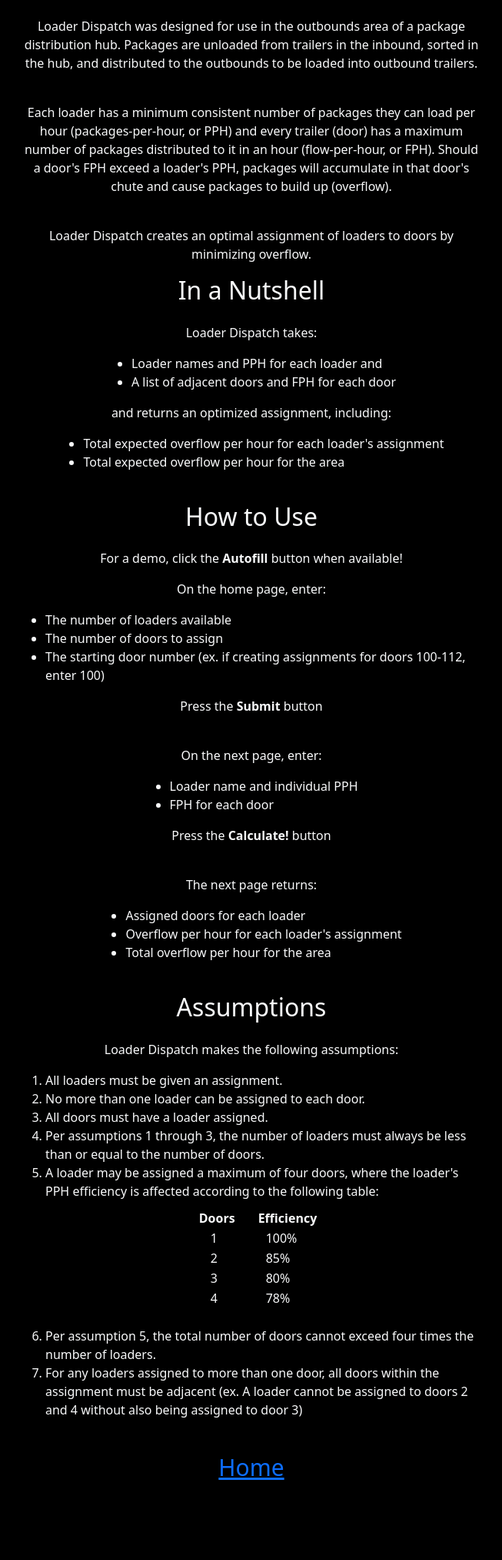
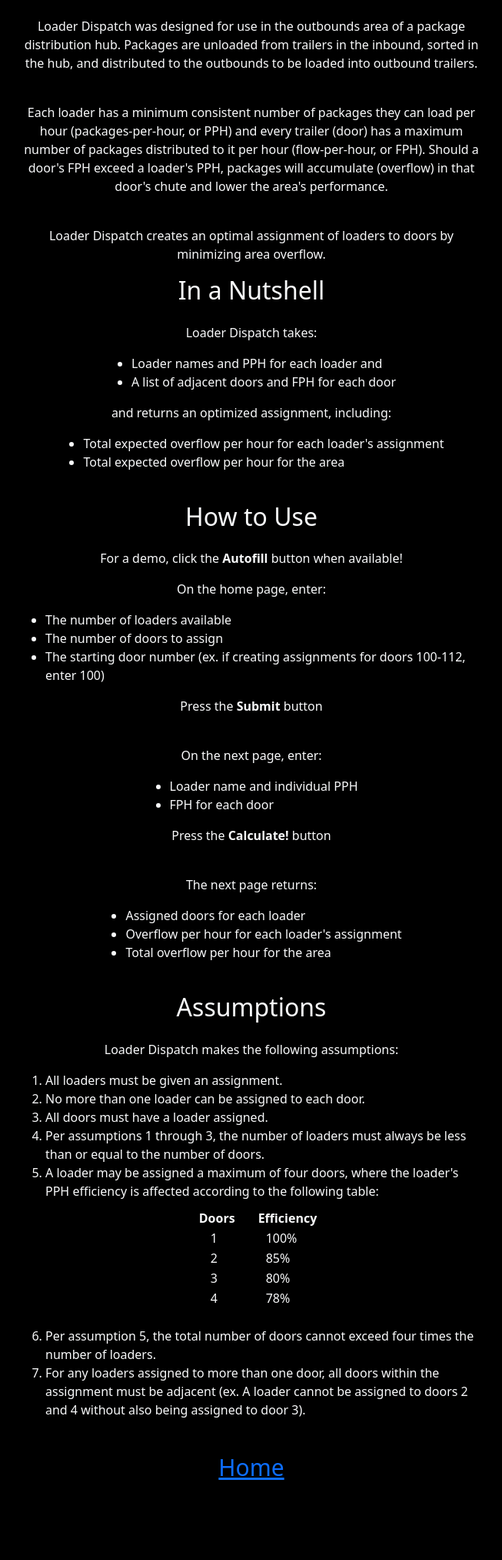
Before and after one commit to zdravoj/loader-dispatch, a Flask app: page /about in a window 1280 px wide. Shown: the part 149-2175 px from the top of the page at 77% size, without its empty margins (313-966 px from the left). Run offline with Flask 3, Linux system fonts and the light colour scheme; parts of the project's set-up code (start-up, migrations or seed data) failed here and were passed over.

Commit message:
trivial syntactic changes to about

```diff
--- a/templates/about.html
+++ b/templates/about.html
@@ -11,11 +11,12 @@
         <br>
         <p>Each loader has a minimum consistent number of packages they can load per hour
             (packages-per-hour, or PPH) and every trailer (door) has a maximum number of packages
-            distributed to it in an hour (flow-per-hour, or FPH). Should a door's FPH exceed a
-            loader's PPH, packages will accumulate in that door's chute and cause packages to
-            build up (overflow). </p>
+            distributed to it per hour (flow-per-hour, or FPH). Should a door's FPH exceed a
+            loader's PPH, packages will accumulate (overflow) in that door's chute and
+            lower the area's performance. </p>
         <br>
-        <p>Loader Dispatch creates an optimal assignment of loaders to doors by minimizing overflow.</p>
+        <p>Loader Dispatch creates an optimal assignment of loaders to doors by minimizing
+            area overflow.</p>
     </div>
     <h2 style="padding-bottom: 15px;">In a Nutshell</h2>
     <p>Loader Dispatch takes:</p>
@@ -105,7 +106,7 @@
             <li>For any loaders assigned to more than one door, all doors
                 within the assignment must be adjacent (ex. A loader cannot
                 be assigned to doors 2 and 4 without also being assigned
-                to door 3)
+                to door 3).
             </li>
         </ol>
     </div>
```
